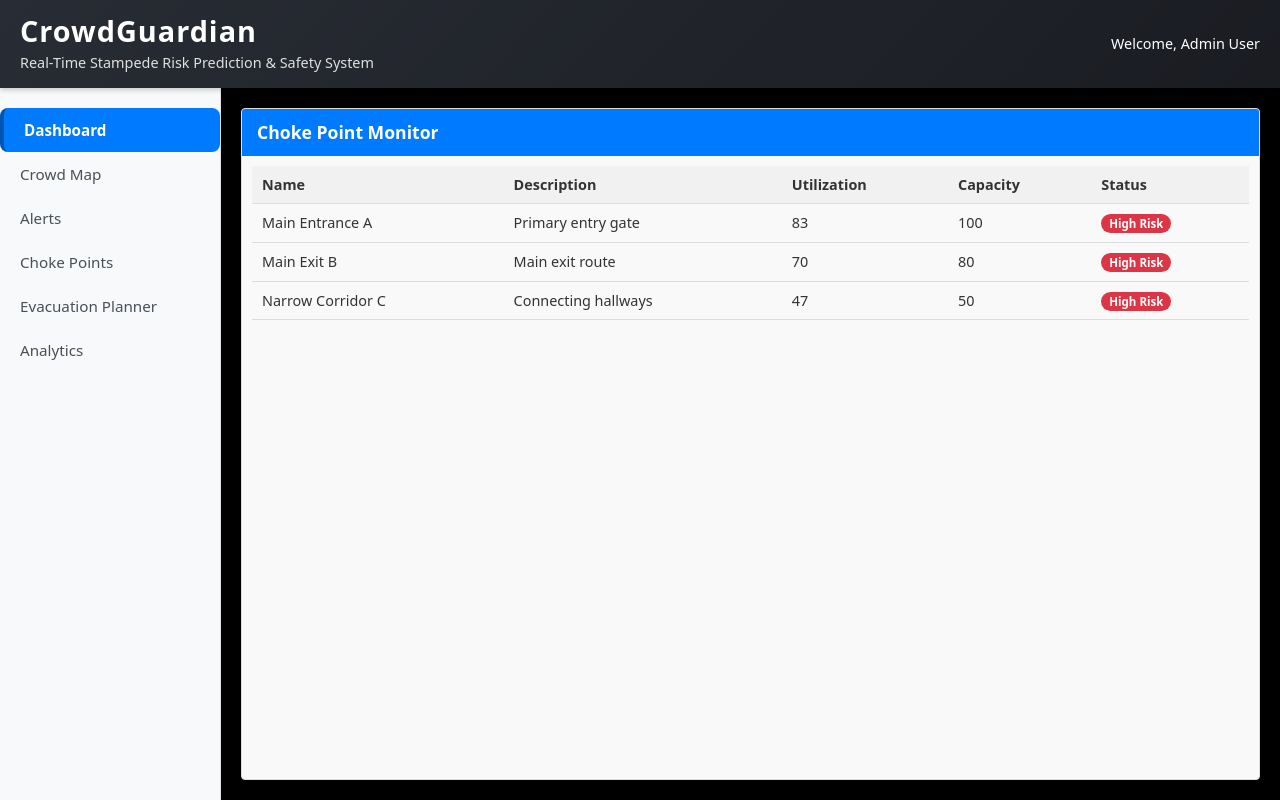
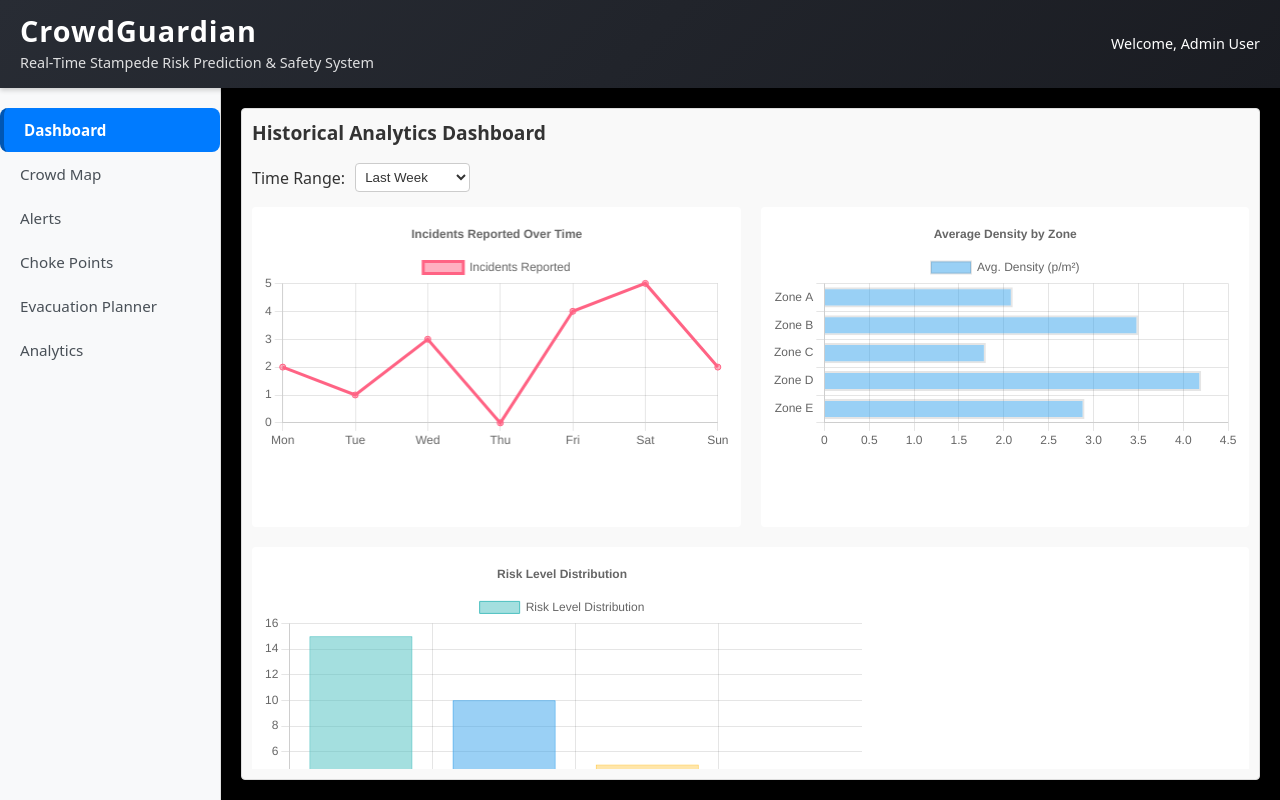
Before and after one commit to SwayamKohli/CrowdGuardian, a React (Vite) app in the folder frontend/: page / in a window 1280 px wide. Built offline with nearby package versions, Linux system fonts and the light colour scheme.

Commit message:
Frontend: Add Historical Analytics Dashboard component with mock charts using Chart.js

```diff
--- /dev/null
+++ b/frontend/src/components/HistoricalAnalytics.css
@@ -0,0 +1,69 @@
+.historical-analytics {
+  height: 100%;
+  display: flex;
+  flex-direction: column;
+  border: 1px solid #ddd;
+  border-radius: 4px;
+  background-color: #f9f9f9;
+  overflow: hidden; /* Contain internal scrolling elements */
+  padding: 10px;
+  color: #333; /* Default text color for the component */
+}
+
+.historical-analytics h3 {
+  margin: 0 0 15px 0;
+  padding: 0;
+  color: #333;
+  font-size: 1.2em;
+}
+
+.analytics-controls {
+  margin-bottom: 15px;
+  display: flex;
+  align-items: center;
+  color: #333;
+}
+
+.analytics-controls label {
+  margin-right: 10px;
+  color: #333;
+}
+
+.analytics-controls select {
+  padding: 5px;
+  border-radius: 4px;
+  border: 1px solid #ccc;
+  background-color: #fff;
+  color: #333;
+}
+
+.charts-container {
+  display: flex;
+  flex-direction: column; /* Default vertical stacking */
+  gap: 20px;
+  flex: 1; /* Utilize remaining space */
+  overflow-y: auto;
+}
+
+.chart-wrapper {
+  height: 300px; /* Standard height for chart display */
+  width: 100%;
+  padding: 10px;
+  background-color: white;
+  border-radius: 4px;
+  color: #333;
+  /* Ensure sufficient minimum width for text content */
+  min-width: 350px;
+}
+
+/* Media query for wider screens to enable side-by-side charts */
+@media (min-width: 768px) {
+  .charts-container {
+    flex-direction: row;
+    flex-wrap: wrap;
+  }
+  .chart-wrapper {
+    flex: 1 1 45%; /* Allow approximately two charts per row */
+    min-width: 350px;
+  }
+}
--- /dev/null
+++ b/frontend/src/components/HistoricalAnalytics.jsx
@@ -0,0 +1,167 @@
+import React, { useState } from 'react';
+import {
+  Chart as ChartJS,
+  CategoryScale,
+  LinearScale,
+  PointElement,
+  LineElement,
+  Title,
+  Tooltip,
+  Legend,
+  BarElement,
+} from 'chart.js';
+import { Line, Bar } from 'react-chartjs-2';
+import './HistoricalAnalytics.css';
+
+// Register all necessary Chart.js components for rendering
+ChartJS.register(
+  CategoryScale,
+  LinearScale,
+  PointElement,
+  LineElement,
+  BarElement,
+  Title,
+  Tooltip,
+  Legend
+);
+
+const HistoricalAnalytics = () => {
+  // State for time range filtering (e.g., 'day', 'week', 'month')
+  const [timeRange, setTimeRange] = useState('week');
+
+  // Configuration and mock data for Incidents Reported Line Chart
+  const incidentsData = {
+    labels: ['Mon', 'Tue', 'Wed', 'Thu', 'Fri', 'Sat', 'Sun'],
+    datasets: [
+      {
+        label: 'Incidents Reported',
+        data: [2, 1, 3, 0, 4, 5, 2],
+        borderColor: 'rgb(255, 99, 132)',
+        backgroundColor: 'rgba(255, 99, 132, 0.5)',
+      },
+    ],
+  };
+
+  const incidentsOptions = {
+    responsive: true,
+    plugins: {
+      legend: {
+        position: 'top',
+      },
+      title: {
+        display: true,
+        text: 'Incidents Reported Over Time',
+      },
+    },
+    scales: {
+      y: {
+        beginAtZero: true,
+      },
+    },
+  };
+
+  // Configuration and mock data for Average Density Bar Chart
+  const densityData = {
+    labels: ['Zone A', 'Zone B', 'Zone C', 'Zone D', 'Zone E'],
+    datasets: [
+      {
+        label: 'Avg. Density (p/m²)',
+        data: [2.1, 3.5, 1.8, 4.2, 2.9],
+        backgroundColor: 'rgba(53, 162, 235, 0.5)',
+      },
+    ],
+  };
+
+  const densityOptions = {
+    indexAxis: 'y', // Renders as a horizontal bar chart
+    elements: {
+      bar: {
+        borderWidth: 2,
+      },
+    },
+    responsive: true,
+    plugins: {
+      legend: {
+        position: 'top', // FIX: Set position to 'top' for consistency
+      },
+      title: {
+        display: true,
+        text: 'Average Density by Zone',
+      },
+    },
+  };
+
+  // Configuration and mock data for Risk Level Distribution Chart
+  const riskDistributionData = {
+    labels: ['Low', 'Medium', 'High', 'Critical'],
+    datasets: [
+      {
+        label: 'Risk Level Distribution',
+        data: [15, 10, 5, 2],
+        backgroundColor: [
+          'rgba(75, 192, 192, 0.5)', // Low
+          'rgba(54, 162, 235, 0.5)', // Medium
+          'rgba(255, 206, 86, 0.5)', // High
+          'rgba(255, 99, 132, 0.5)', // Critical
+        ],
+        borderColor: [
+          'rgba(75, 192, 192, 1)',
+          'rgba(54, 162, 235, 1)',
+          'rgba(255, 206, 86, 1)',
+          'rgba(255, 99, 132, 1)',
+        ],
+        borderWidth: 1,
+      },
+    ],
+  };
+
+  const riskDistributionOptions = {
+    responsive: true,
+    plugins: {
+      legend: {
+        position: 'top',
+      },
+      title: {
+        display: true,
+        text: 'Risk Level Distribution',
+      },
+    },
+    scales: {
+      y: {
+        beginAtZero: true,
+      },
+    },
+  };
+
+  return (
+    <div className="historical-analytics">
+      <h3>Historical Analytics Dashboard</h3>
+      <div className="analytics-controls">
+        <label htmlFor="timeRange">Time Range: </label>
+        <select
+          id="timeRange"
+          value={timeRange}
+          onChange={(e) => setTimeRange(e.target.value)}
+        >
+          <option value="day">Last 24 Hours</option>
+          <option value="week">Last Week</option>
+          <option value="month">Last Month</option>
+          <option value="year">Last Year</option>
+        </select>
+      </div>
+      <div className="charts-container">
+        <div className="chart-wrapper">
+          <Line options={incidentsOptions} data={incidentsData} />
+        </div>
+        <div className="chart-wrapper">
+          <Bar options={densityOptions} data={densityData} />
+        </div>
+        <div className="chart-wrapper">
+          <Bar options={riskDistributionOptions} data={riskDistributionData} />
+        </div>
+      </div>
+    </div>
+  );
+};
+
+export default HistoricalAnalytics;
--- a/frontend/src/components/layout/MainContent.jsx
+++ b/frontend/src/components/layout/MainContent.jsx
@@ -1,16 +1,18 @@
 import React from 'react';
 import './MainContent.css';
-// import MapView from '../../components/MapView'; // Commenting  out for now
+// import MapView from '../../components/MapView'; // Commenting out for now
 // import AlertsPanel from '../../components/AlertsPanel'; // Commenting out for now
-import ChokePointMonitor from '../../components/ChokePointMonitor'; // Import ChokePointMonitor
+// import ChokePointMonitor from '../../components/ChokePointMonitor'; // Commenting out for now
+import HistoricalAnalytics from '../../components/HistoricalAnalytics'; // Import HistoricalAnalytics
 
 const MainContent = () => {
   return (
     <main className="app-main-content">
-      {/* Render the ChokePointMonitor component */}
-      <ChokePointMonitor />
+      {/* Render the HistoricalAnalytics component */}
+      <HistoricalAnalytics />
       {/* <MapView /> */}
       {/* <AlertsPanel /> */}
+      {/* <ChokePointMonitor /> */}
     </main>
   );
 };
```
